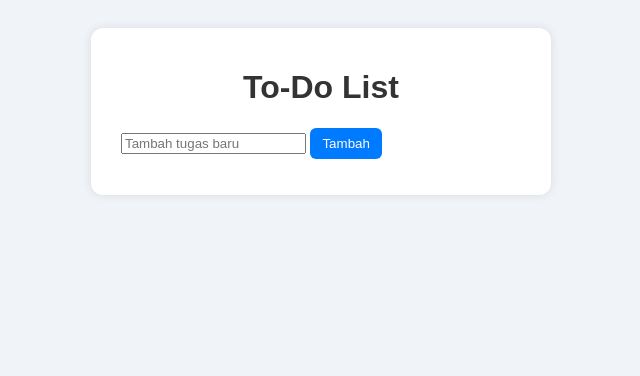
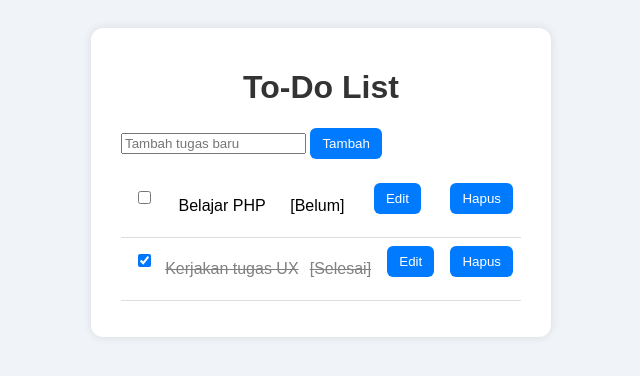
Before and after one commit to d1n4nj1e/todolist-lsp-Fachrul, a PHP site: page / in a window 1280 px wide. Shown: the top 376 px of the page, without its empty margins (319-959 px from the left). Run offline with PHP 8.4, Linux system fonts and the light colour scheme.

Commit message:
index.php

```diff
--- a/index.php
+++ b/index.php
@@ -4,7 +4,10 @@ session_start();
 
 // Inisialisasi array tugas jika belum ada
 if (!isset($_SESSION['tasks'])) {
-    $_SESSION['tasks'] = [];
+    $_SESSION['tasks'] = [
+        ['name' => 'Belajar PHP', 'status' => false],
+        ['name' => 'Kerjakan tugas UX', 'status' => true],
+    ];
 }
 
 // Tambah tugas
@@ -63,6 +66,9 @@ if (isset($_POST['edit']) && isset($_POST['edit_task'])) {
                         </form>
                     <?php else: ?>
                         <span><?php echo $task['name']; ?></span>
+                        <span class="status <?php echo $task['status'] ? 'done' : 'pending'; ?>">
+                            [<?php echo $task['status'] ? 'Selesai' : 'Belum'; ?>]
+                        </span>
                         <form method="POST" class="inline-form">
                             <input type="hidden" name="edit_mode" value="<?php echo $index; ?>">
                             <button type="submit">Edit</button>
```
